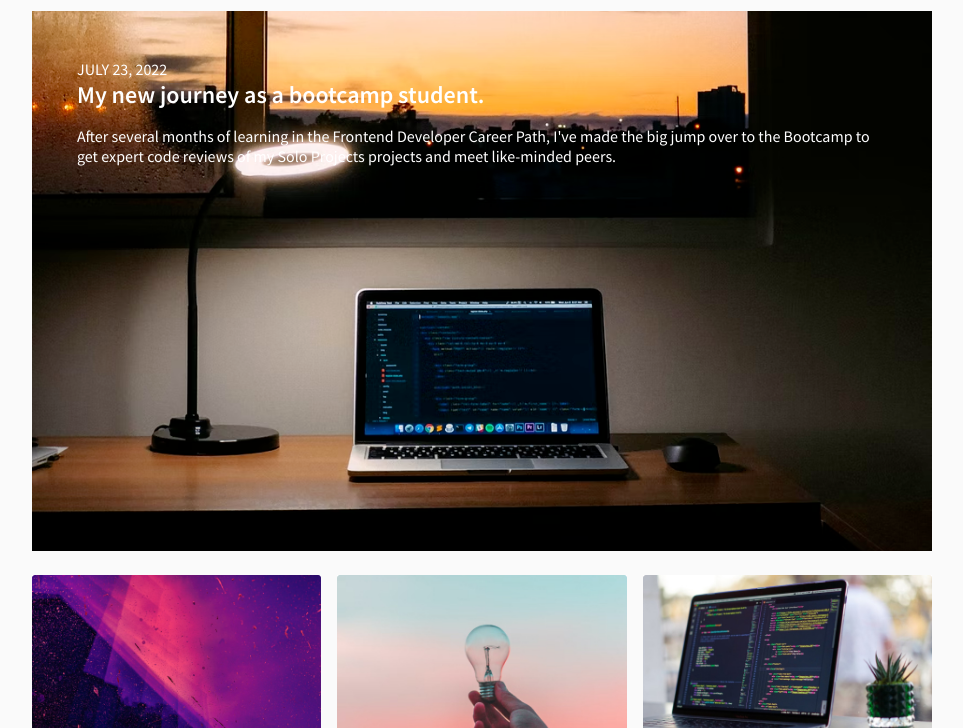
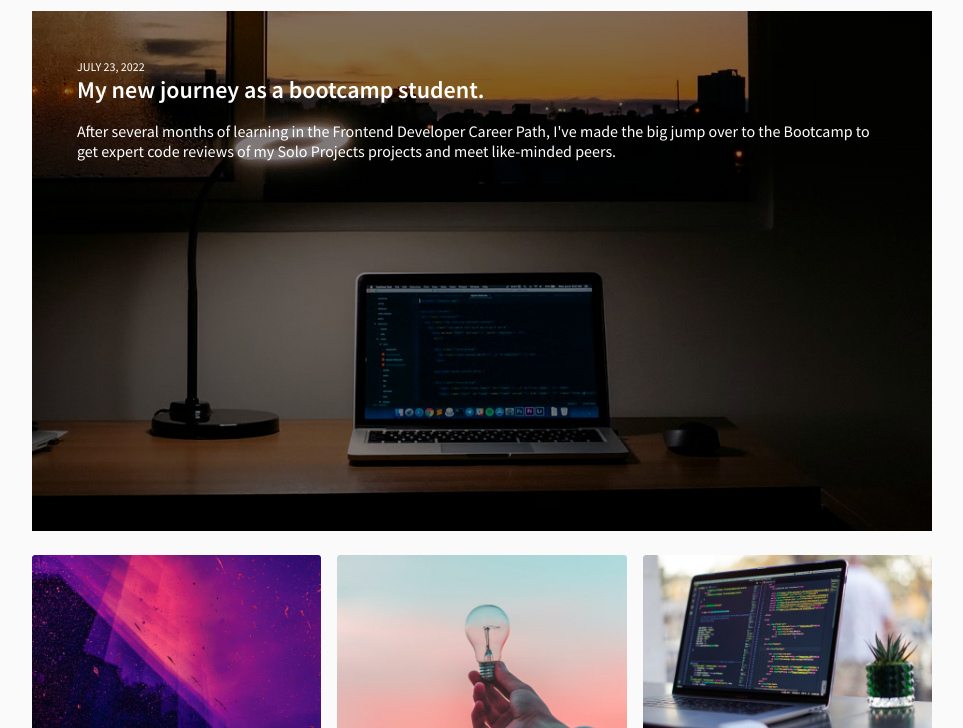
Before and after one commit to emmanesgana/scrimba-solo-project-responsive-journal-site, a plain HTML site: page index.html in a window 1280 px wide. Shown: the part 72-800 px from the top of the page, without its empty margins (158-1121 px from the left). Drawn offline with Linux system fonts and the light colour scheme.

Commit message:
Update index.css

```diff
--- a/index.css
+++ b/index.css
@@ -35,6 +35,11 @@ a {
     font-size: 0.75rem;
 }
 
+footer p,
+span{
+    font-size: 0.75rem;
+}
+
 /* Nav */
 
 header .container{
@@ -55,23 +60,28 @@ nav a {
 
 /* Hero */
 
-.hero{
+.hero {
     width: 100%;
-    min-height: 280px;
-    background: #2e2e2e url("images/hero.png");
+    min-height: 260px;
+    background: linear-gradient(rgba(0, 0, 0, 0.5), rgba(0, 0, 0, 0.5)), url("images/hero.png");
     background-repeat: no-repeat;
     background-position: 20% 80%;
     background-size: cover;
     color: #ffffff;
 }
 
+.hero div.container{
+    min-width: 300px;
+    display: flex;
+    flex-direction: column;
+    margin-top: auto;
+}
 
 /* footer */
 
 footer {
     display: flex;
     background-color: #202020;
-    font-size: 0.75rem;
     flex-direction: column;
     justify-content: center;
     align-items: center;
@@ -136,7 +146,7 @@ p {
     }
 
     .hero {
-        min-height: 460px;
+        min-height: 360px;
     }
 
 }
@@ -151,6 +161,6 @@ p {
     }
 
     .hero {
-        min-height: 540px;
+        min-height: 520px;
     }
 }
```
